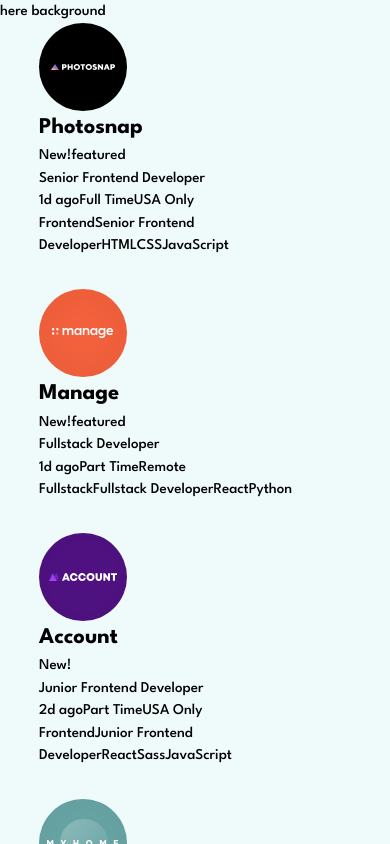
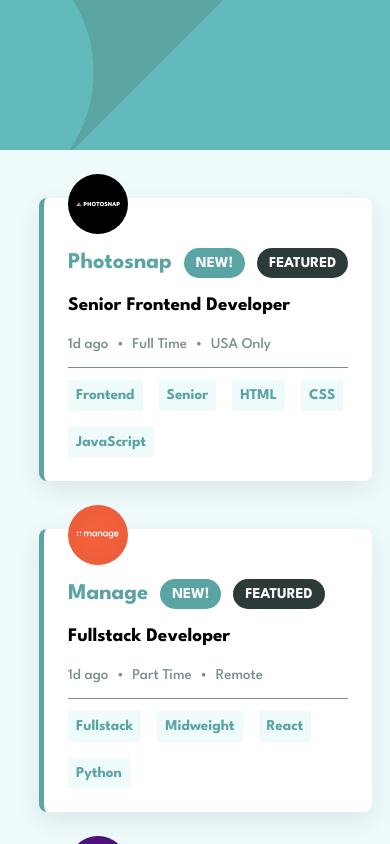
Before and after one commit to Matej-ch/job-listings-with-filtering, a React (Vite) app: page / in a window 390 px wide. Shown: the top 844 px of the page. Built offline with nearby package versions, Linux system fonts and the light colour scheme.

Commit message:
mobile version

```diff
--- a/src/App.scss
+++ b/src/App.scss
@@ -1,8 +1,17 @@
+header {
+  background: url("./assets/bg-header-mobile.svg");
+  background-color: var(--clr-primary);
+  height: 150px;
+  background-repeat: no-repeat;
+  margin-bottom: 3rem;
+  background-size: cover;
+}
+
 .listings-wrapper {
 
   display: grid;
   grid-template-columns: 1fr;
-  gap: 2rem;
+  gap: 3rem;
 
   width: min(80%, 25rem);
   margin: 0 auto;
--- a/src/App.tsx
+++ b/src/App.tsx
@@ -7,7 +7,7 @@
 
     return (
         <main className="App">
-            <header>here background</header>
+            <header></header>
 
             <div className={'listings-wrapper'}>
                 {jobListings.map(listing => {
--- a/src/JobListing.scss
+++ b/src/JobListing.scss
@@ -1,3 +1,63 @@
 article {
 
+  --padding: 1.5rem;
+
+  box-shadow: rgba(149, 157, 165, 0.2) 0px 8px 24px;
+  padding: var(--padding);
+  background-color: white;
+  position: relative;
+  border-radius: 8px;
+  border-left: 5px solid var(--clr-primary);
+
+  img {
+    width: 60px;
+    position: absolute;
+    top: calc(var(--padding) * -1);
+  }
+
+  .company-wrapper {
+    margin-top: 1.5rem;
+    display: flex;
+    flex-direction: row;
+    align-items: center;
+    gap: 0.75rem;
+  }
+
+  h1 {
+    color: var(--clr-primary);
+  }
+
+  .pills {
+    display: flex;
+    flex-direction: row;
+    gap: 0.75rem;
+  }
+
+  .tags {
+    display: flex;
+    flex-direction: row;
+    flex-wrap: wrap;
+    gap: 1rem;
+  }
+
+  .position {
+    color: black;
+    font-weight: var(--fw-bold);
+    font-size: 1.2rem;
+    padding-top: 0.75rem;
+    padding-bottom: 0.75rem;
+  }
+
+  .list-items {
+    display: flex;
+    gap: 0.5rem;
+    color: var(--clr-secondary);
+    padding-bottom: 0.75rem;
+    border-bottom: 1px solid var(--clr-secondary);
+    margin-bottom: 0.75rem;
+
+    .bullet::after {
+      content: ' \2022';
+    }
+  }
 }
--- a/src/JobListing.tsx
+++ b/src/JobListing.tsx
@@ -15,22 +15,26 @@
         <img src={icon} alt={'logo of company ' + listing.company}/>
 
         <div className={'basic-info'}>
-            <h1>{listing.company}</h1>
-            <div className={'pills'}>
+            <div className={'company-wrapper'}>
+                <h1>{listing.company}</h1>
+                <div className={'pills'}>
+                    {listing.new ? <JobTag tag={'New!'}/> : null}
+                    {listing.featured ? <JobTag tag={'featured'} isFeatured={true}/> : null}
+                </div>
 
-                {listing.new ? <JobTag tag={'New!'}/> : null}
-                {listing.featured ? <JobTag tag={'featured'}/> : null}
             </div>
             <div className={'position'}>{listing.position}</div>
-            <div>
-                <span className={'list-item'}>{listing.postedAt}</span>
-                <span className={'list-item'}>{listing.contract}</span>
-                <span className={'list-item'}>{listing.location}</span>
+            <div className={'list-items'}>
+                <span>{listing.postedAt}</span>
+                <i className={'bullet'}></i>
+                <span>{listing.contract}</span>
+                <i className={'bullet'}></i>
+                <span>{listing.location}</span>
             </div>
         </div>
 
         <div className={'tags'}>
-            {[listing.role, listing.position, ...listing.tools, ...listing.languages].map(tag => {
+            {[listing.role, listing.level, ...listing.tools, ...listing.languages].map(tag => {
                 return <JobTag tag={tag}/>
             })}
         </div>
--- a/src/JobTag.scss
+++ b/src/JobTag.scss
@@ -1,7 +1,24 @@
 .tags > span {
+  color: var(--clr-primary);
+  font-weight: var(--fw-bold);
+  background-color: var(--clr-background);
+  border-radius: 2px;
+  padding: 0.25rem 0.5rem;
 
+  &:hover {
+    cursor: pointer;
+  }
 }
 
 .pills > span {
+  color: white;
+  background-color: var(--clr-primary);
+  font-weight: var(--fw-bold);
+  padding: 0.25rem 0.75rem;
+  border-radius: 16px;
+  text-transform: uppercase;
+}
 
+.pills > span.feature {
+  background-color: var(--clr-primary-dark);
 }
--- a/src/JobTag.tsx
+++ b/src/JobTag.tsx
@@ -1,7 +1,7 @@
 import './JobTag.scss'
 
-function JobTag({tag}: { tag: string }) {
-    return (<span>{tag}</span>);
+function JobTag({tag, isFeatured = false}: { tag: string, isFeatured?: Boolean }) {
+    return (<span className={isFeatured ? 'feature' : ''}>{tag}</span>);
 }
 
 export default JobTag
--- a/src/index.scss
+++ b/src/index.scss
@@ -11,8 +11,8 @@
   --fw-bold: 700;
 
   --fs-base: 15px;
-
-  --clr-primary: hsl(180, 14%, 20%);
+  --clr-primary: hsl(180, 29%, 50%);
+  --clr-primary-dark: hsl(180, 14%, 20%);
   --clr-secondary: hsl(180, 8%, 52%);
 
   --clr-filter: hsl(180, 31%, 95%);
```
